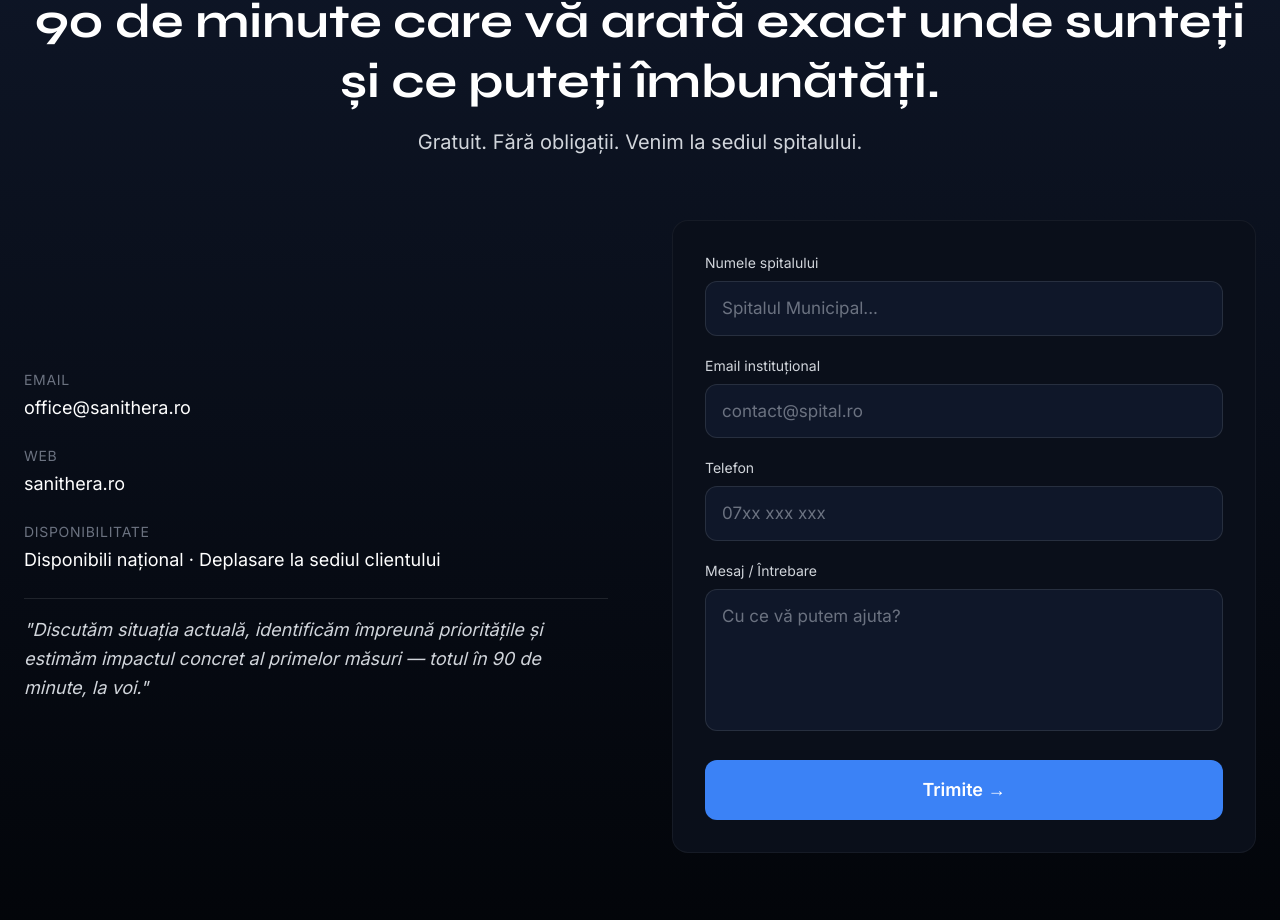
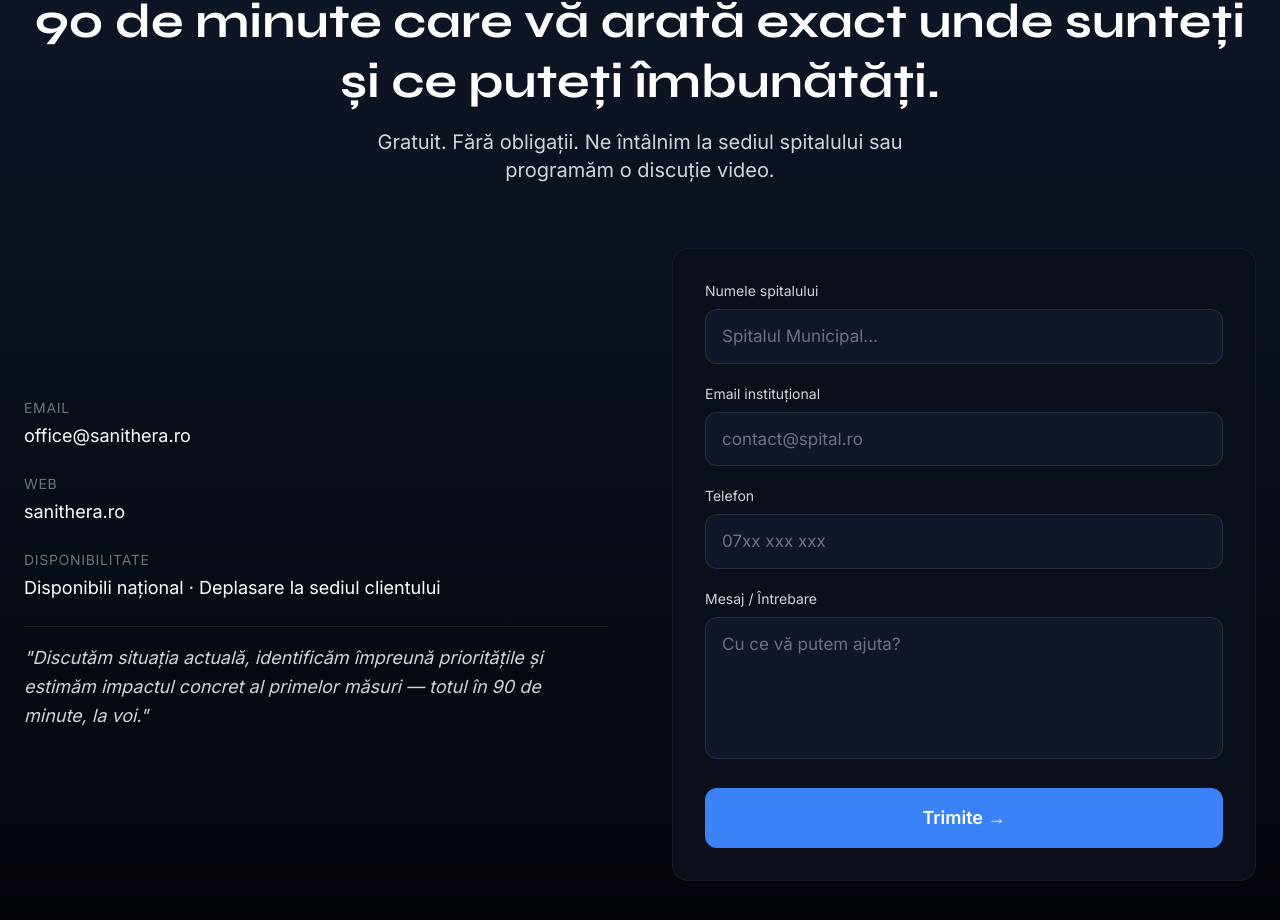
Before and after one commit to bogdancristiannica-jpg/sanithera-site, a Next.js app: page / in a window 1280 px wide. Shown: the part 4895-5815 px from the top of the page. Built offline with nearby package versions, Linux system fonts and the light colour scheme.

Commit message:
fix: CTA text - adăugat opțiune discuție video

```diff
--- a/components/Contact.tsx
+++ b/components/Contact.tsx
@@ -61,7 +61,7 @@ export default function Contact() {
           transition={{ delay: 0.1 }}
           className="text-gray-300 text-lg md:text-xl text-center mb-16 max-w-xl mx-auto"
         >
-          Gratuit. Fără obligații. Venim la sediul spitalului.
+          Gratuit. Fără obligații. Ne întâlnim la sediul spitalului sau programăm o discuție video.
         </motion.p>
 
         <div className="grid md:grid-cols-2 gap-12 md:gap-16">
```
